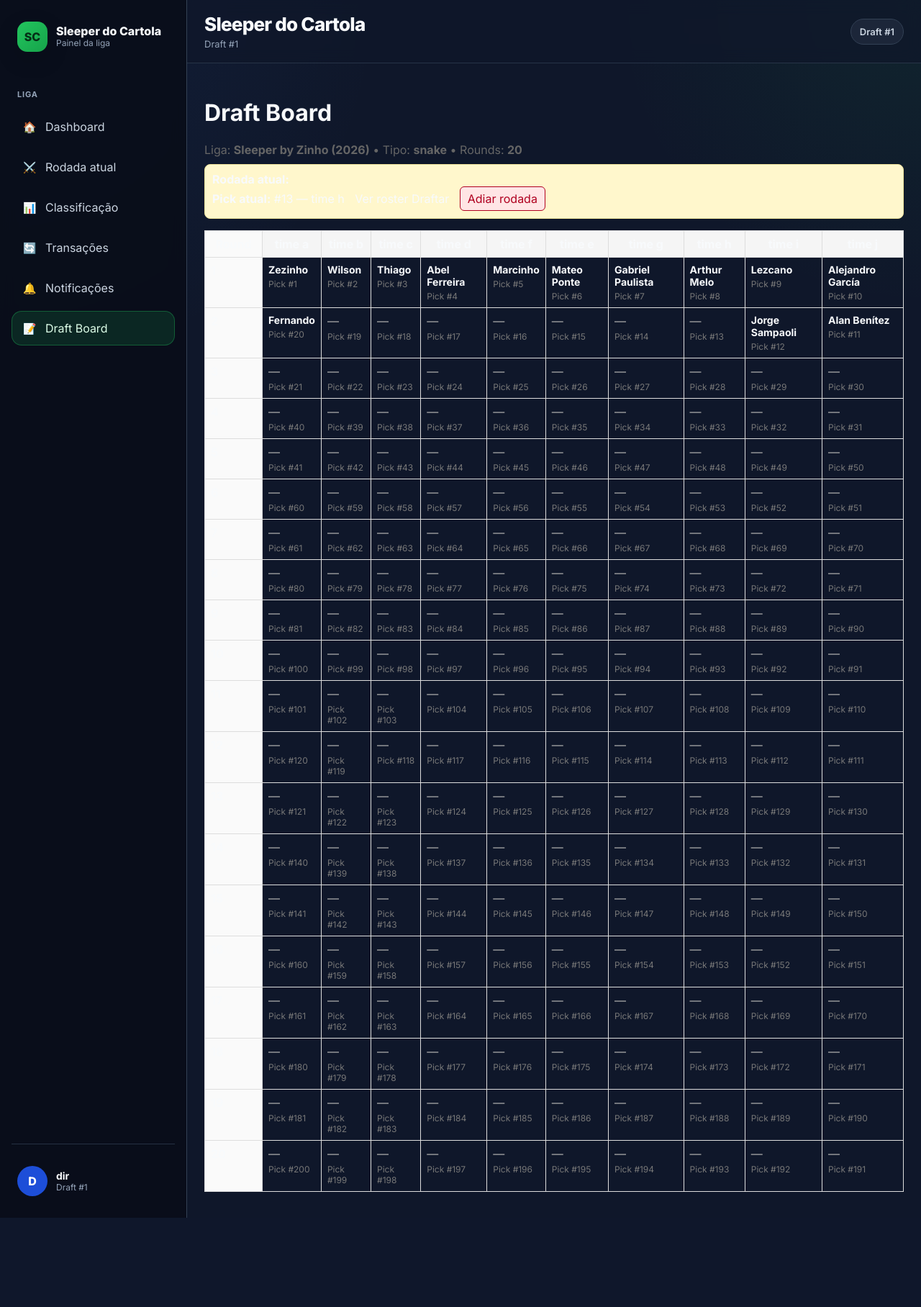
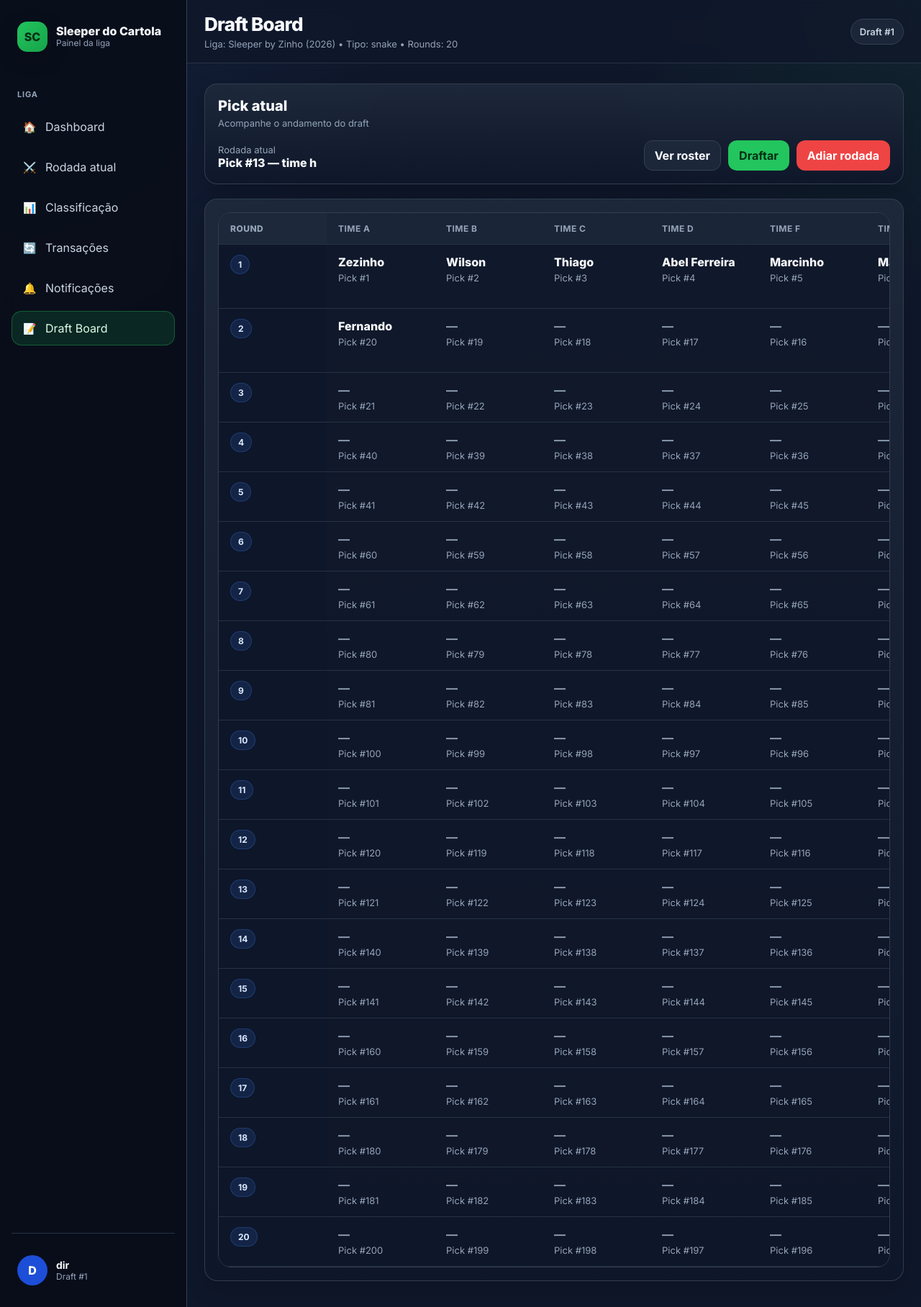
Before and after one commit to matheusbksimoes/fantasy-futebol, a Django app: page /draft/1/board/ in a window 1280 px wide. Shown: the whole page at 72% size. Before the commit the page ends 1692 px from the top, so only its background shows below. Run offline with Django 5.2, Linux system fonts and the light colour scheme; a user stored in the database is signed in; data comes from the database, SQL or seed files in the repository; data that the repository does not hold is empty; parts of the project's set-up code (start-up, migrations or seed data) failed here and were passed over.

Commit message:
refactor: melhora layout da draft board em dark mode

```diff
--- a/league/templates/league/draft_board.html
+++ b/league/templates/league/draft_board.html
@@ -1,59 +1,75 @@
 {% extends "league/base.html" %}
 {% block title %}Draft Board{% endblock %}
 
+{% block page_title %}
+  Draft Board
+{% endblock %}
+
+{% block page_subtitle %}
+  Liga: {{ draft.league }} • Tipo: {{ draft.draft_type }} • Rounds: {{ draft.rounds }}
+{% endblock %}
+
 {% block content %}
-  <h1>Draft Board</h1>
 
-  <div style="color:#666; margin-bottom:10px;">
-    Liga: <b>{{ draft.league }}</b> • Tipo: <b>{{ draft.draft_type }}</b> • Rounds: <b>{{ draft.rounds }}</b>
+{% if current_pick %}
+  <div class="card" style="margin-bottom: 20px;">
+    <div class="section-header">
+      <div>
+        <h2 class="section-title">Pick atual</h2>
+        <div class="section-subtitle">
+          Acompanhe o andamento do draft
+          {% if current_week and current_week.is_postponed %}
+            • <span style="color:#fca5a5; font-weight:700;">Rodada adiada</span>
+          {% endif %}
+        </div>
+      </div>
     </div>
 
-  {% if current_pick %}
-    <div style="background:#fff7cc; border:1px solid #f0e29a; padding:10px; border-radius:8px; margin: 10px 0 16px 0;">
-      <b>Rodada atual:</b>
-      {% if current_week and current_week.is_postponed %}
-        <span style="color:#b00020;">(ADIADA)</span>
-      {% endif %}
-      <br>
+    <div style="display:flex; flex-wrap:wrap; gap:12px; align-items:center; justify-content:space-between;">
+      <div>
+        <div class="section-subtitle">Rodada atual</div>
+        <div style="font-size:16px; font-weight:800;">
+          Pick #{{ current_pick.overall_number }} — {{ current_pick.team.name }}
+        </div>
+      </div>
 
-      <b>Pick atual:</b> #{{ current_pick.overall_number }} — {{ current_pick.team.name }}
-
-      <a class="pill" style="margin-left:10px;" href="{% url 'team_roster' draft.id current_pick.team.id %}">Ver roster</a>
+      <div style="display:flex; gap:10px; flex-wrap:wrap;">
+        <a class="btn btn-secondary" href="{% url 'team_roster' draft.id current_pick.team.id %}">
+          Ver roster
+        </a>
 
         {% if can_draft %}
-        <a class="pill" href="{% url 'make_pick' draft.id %}">Draftar</a>
+          <a class="btn btn-primary" href="{% url 'make_pick' draft.id %}">
+            Draftar
+          </a>
         {% else %}
-        <span style="margin-left:10px; color:#777;">(aguardando o dono do time)</span>
+          <span class="badge badge-info">Aguardando o dono do time</span>
         {% endif %}
 
         {% if request.user.is_superuser %}
           <form method="post" action="{% url 'postpone_current_week' draft.id %}" style="display:inline;">
             {% csrf_token %}
-          <button type="submit" style="margin-left:10px; padding:6px 10px; border-radius:6px; cursor:pointer; border:1px solid #b00020; background:#ffe5e5; color:#b00020;">
+            <button type="submit" class="btn btn-danger">
               Adiar rodada
             </button>
           </form>
         {% endif %}
       </div>
+    </div>
+  </div>
 {% endif %}
 
-  <style>
-    table { border-collapse: collapse; width: 100%; }
-    th, td { border: 1px solid #ddd; padding: 8px; vertical-align: top; }
-    th { background: #f5f5f5; position: sticky; top: 0; z-index: 2; }
-    .round { font-weight: bold; background: #fafafa; width: 80px; position: sticky; left: 0; z-index: 1; }
-    .pick { font-size: 14px; }
-    .empty { color: #aaa; }
-    .small { font-size: 12px; color: #777; margin-top: 4px; }
-  </style>
-
-  <table>
+<div class="card">
+  <div class="table-wrap">
+    <table class="table draft-board-table">
       <thead>
         <tr>
-        <th class="round">Round</th>
+          <th class="draft-round-col">Round</th>
           {% for t in teams %}
             <th>
-            <a href="{% url 'team_roster' draft.id t.id %}">{{ t.name }}</a>
+              <a href="{% url 'team_roster' draft.id t.id %}">
+                {{ t.name }}
+              </a>
             </th>
           {% endfor %}
         </tr>
@@ -62,18 +78,26 @@
       <tbody>
         {% for row in board_rows %}
           <tr>
-          <td class="round">{{ forloop.counter }}</td>
+            <td class="draft-round-col">
+              <span class="badge badge-info">{{ forloop.counter }}</span>
+            </td>
 
             {% for p in row %}
               <td>
                 {% if p and p.player %}
-                <div class="pick"><b>{{ p.player.name }}</b></div>
-                <div class="small">Pick #{{ p.overall_number }}</div>
+                  <div style="font-weight:800; line-height:1.25;">
+                    {{ p.player.name }}
+                  </div>
+                  <div class="section-subtitle" style="margin-top:4px;">
+                    Pick #{{ p.overall_number }}
+                  </div>
                 {% elif p %}
-                <div class="empty">—</div>
-                <div class="small">Pick #{{ p.overall_number }}</div>
+                  <div style="color: var(--text-muted); font-weight:700;">—</div>
+                  <div class="section-subtitle" style="margin-top:4px;">
+                    Pick #{{ p.overall_number }}
+                  </div>
                 {% else %}
-                <div class="empty">—</div>
+                  <div style="color: var(--text-muted);">—</div>
                 {% endif %}
               </td>
             {% endfor %}
@@ -81,4 +105,34 @@
         {% endfor %}
       </tbody>
     </table>
+  </div>
+</div>
+
+<style>
+  .draft-board-table th {
+    position: sticky;
+    top: 0;
+    z-index: 2;
+  }
+
+  .draft-round-col {
+    position: sticky;
+    left: 0;
+    z-index: 3;
+    background: rgba(30, 41, 59, 0.98) !important;
+    min-width: 88px;
+    text-align: center;
+    font-weight: 800;
+  }
+
+  .draft-board-table td.draft-round-col {
+    background: rgba(15, 23, 42, 0.98) !important;
+  }
+
+  .draft-board-table td {
+    min-width: 150px;
+    vertical-align: top;
+  }
+</style>
+
 {% endblock %}
```
Also changed, not shown: league/templates/league/standings.html (+78 -21 lines). Lines whose indentation alone changed are shown as unchanged.
